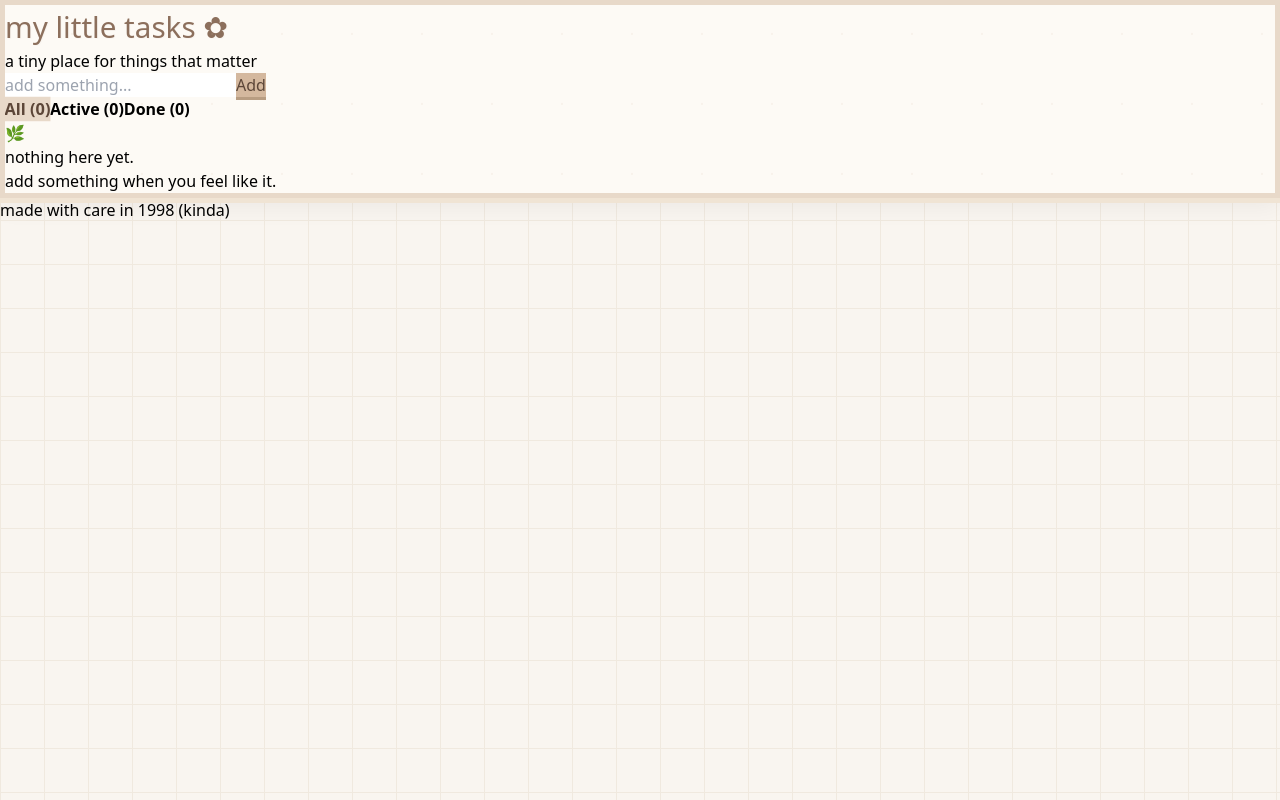
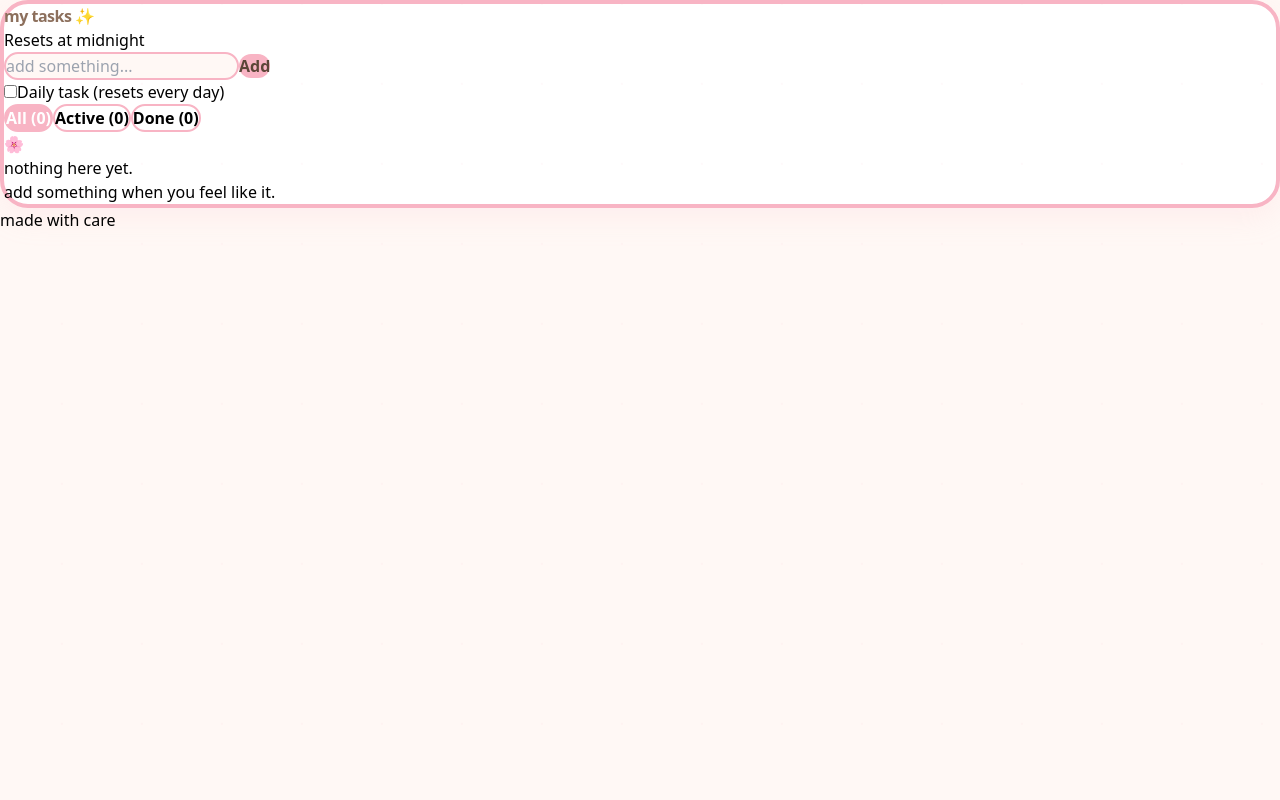
Before and after one commit to Mandersen1208/guild-task-tracker, a React (Vite) app: page / in a window 1280 px wide. Built offline with nearby package versions, Linux system fonts and the light colour scheme.

Commit message:
Build the Soft Kawaii Daily version for a 15-year-old (modern generational kawaii, daily reset support, calm & cute)

```diff
--- a/src/App.tsx
+++ b/src/App.tsx
@@ -1,4 +1,4 @@
-import { useState } from 'react';
+import { useState, useEffect } from 'react';
 import { useTasks } from './hooks/useTasks';
 import TaskInput from './components/TaskInput';
 import TaskList from './components/TaskList';
@@ -6,8 +6,15 @@ import TaskList from './components/TaskList';
 type Filter = 'all' | 'active' | 'completed';
 
 export default function App() {
-  const { tasks, isLoaded, addTask, toggleComplete, deleteTask } = useTasks();
+  const { tasks, isLoaded, addTask, toggleComplete, deleteTask, resetDailyTasks } = useTasks();
   const [filter, setFilter] = useState<Filter>('all');
+
+  // Daily reset on mount
+  useEffect(() => {
+    if (isLoaded) {
+      resetDailyTasks();
+    }
+  }, [isLoaded]);
 
   if (!isLoaded) return <div className="p-6">Loading...</div>;
 
@@ -21,33 +28,30 @@ export default function App() {
   const completedCount = tasks.filter(t => t.completed).length;
 
   return (
-    <div className="max-w-[460px] mx-auto p-6">
-      <div className="kawaii-container rounded-[26px] p-8 relative">
-
-        <div className="sparkles rounded-[21px]" />
+    <div className="max-w-[440px] mx-auto p-6">
+      <div className="kawaii-container p-8 relative">
+        <div className="sparkles rounded-[24px]" />
 
         <div className="text-center mb-8 relative z-10">
-          <div className="kawaii-header font-semibold tracking-tight">
-            my little tasks ✿
-          </div>
-          <p className="text-[#b89d82] text-sm mt-1">a tiny place for things that matter</p>
+          <div className="kawaii-header text-3xl">my tasks ✨</div>
+          <p className="text-[#B8A99A] text-sm mt-1">Resets at midnight</p>
         </div>
 
         <div className="relative z-10">
           <TaskInput onAdd={addTask} />
 
           <div className="flex gap-2 mb-6">
-            <button onClick={() => setFilter('all')} className={`filter-pill flex-1 py-2.5 text-sm rounded-3xl border ${filter === 'all' ? 'active' : 'bg-white text-[#8c6f5c] hover:bg-[#f9f5f0]'}`}>All ({tasks.length})</button>
-            <button onClick={() => setFilter('active')} className={`filter-pill flex-1 py-2.5 text-sm rounded-3xl border ${filter === 'active' ? 'active' : 'bg-white text-[#8c6f5c] hover:bg-[#f9f5f0]'}`}>Active ({activeCount})</button>
-            <button onClick={() => setFilter('completed')} className={`filter-pill flex-1 py-2.5 text-sm rounded-3xl border ${filter === 'completed' ? 'active' : 'bg-white text-[#8c6f5c] hover:bg-[#f9f5f0]'}`}>Done ({completedCount})</button>
+            <button onClick={() => setFilter('all')} className={`filter-pill flex-1 py-2.5 text-sm ${filter === 'all' ? 'active' : 'bg-white text-[#8C6F5C] hover:bg-[#FFF8F5]'}`}>All ({tasks.length})</button>
+            <button onClick={() => setFilter('active')} className={`filter-pill flex-1 py-2.5 text-sm ${filter === 'active' ? 'active' : 'bg-white text-[#8C6F5C] hover:bg-[#FFF8F5]'}`}>Active ({activeCount})</button>
+            <button onClick={() => setFilter('completed')} className={`filter-pill flex-1 py-2.5 text-sm ${filter === 'completed' ? 'active' : 'bg-white text-[#8C6F5C] hover:bg-[#FFF8F5]'}`}>Done ({completedCount})</button>
           </div>
 
           <TaskList tasks={filteredTasks} onToggle={toggleComplete} onDelete={deleteTask} />
         </div>
       </div>
 
-      <div className="text-center mt-4 text-xs text-[#b89d82] opacity-70">
-        made with care in 1998 (kinda)
+      <div className="text-center mt-4 text-xs text-[#B8A99A]">
+        made with care
       </div>
     </div>
   );
--- a/src/components/TaskInput.tsx
+++ b/src/components/TaskInput.tsx
@@ -6,13 +6,15 @@ interface TaskInputProps {
 
 export default function TaskInput({ onAdd }: TaskInputProps) {
   const [value, setValue] = useState('');
+  const [isDaily, setIsDaily] = useState(false);
   const inputRef = useRef<HTMLInputElement>(null);
 
   const handleSubmit = () => {
     const trimmed = value.trim();
     if (trimmed) {
-      onAdd(trimmed);
+      onAdd(trimmed, isDaily);
       setValue('');
+      setIsDaily(false);
       setTimeout(() => inputRef.current?.focus(), 0);
     }
   };
@@ -22,21 +24,31 @@ export default function TaskInput({ onAdd }: TaskInputProps) {
   };
 
   return (
-    <div className="flex gap-2 mb-6">
+    <div className="mb-6">
+      <div className="flex gap-2">
         <input
           ref={inputRef}
           type="text"
           value={value}
           onChange={(e) => setValue(e.target.value)}
+          onKeyDown={handleKeyDown}
           placeholder="add something..."
-        className="flex-1 px-5 py-3.5 bg-[#f9f5f0] border-2 border-[#e8d9c9] rounded-3xl text-[#5c4638] placeholder:text-[#c9b29f] focus:outline-none focus:border-[#d4b89e] text-sm"
+          className="task-input flex-1 px-5 py-3.5 text-[#5C4638] placeholder:text-[#C9B29F] text-sm"
         />
-      <button
-        onClick={handleSubmit}
-        className="add-button px-7 py-3.5 rounded-3xl text-sm font-medium active:scale-[0.985]"
-      >
+        <button onClick={handleSubmit} className="add-button px-6 py-3.5 text-sm">
           Add
         </button>
       </div>
+
+      <label className="flex items-center gap-2 mt-2 text-xs text-[#8C6F5C] cursor-pointer">
+        <input
+          type="checkbox"
+          checked={isDaily}
+          onChange={(e) => setIsDaily(e.target.checked)}
+          className="accent-[#F8B4C4]"
+        />
+        <span>Daily task (resets every day)</span>
+      </label>
+    </div>
   );
 }
--- a/src/components/TaskItem.tsx
+++ b/src/components/TaskItem.tsx
@@ -8,19 +8,24 @@ interface TaskItemProps {
 
 export default function TaskItem({ task, onToggle, onDelete }: TaskItemProps) {
   return (
-    <div className={`task-row group flex items-center gap-3 px-4 py-3.5 rounded-2xl ${task.completed ? 'completed' : ''}`}>
+    <div className={`task-row group flex items-center gap-3 px-4 py-3.5 ${task.completed ? 'completed' : ''}`}>
       <input
         type="checkbox"
         checked={task.completed}
         onChange={() => onToggle(task.id)}
-        className="w-5 h-5 accent-[#d4b89e] cursor-pointer"
+        className="w-5 h-5 accent-[#F8B4C4] cursor-pointer"
       />
-      <span className={`flex-1 text-[#5c4638] text-[15px] ${task.completed ? 'line-through' : ''}`}>
-        {task.text}
-      </span>
+      <div className="flex-1 flex items-center gap-2">
+        <span className={`text-[#5C4638] text-[15px] task-text ${task.completed ? 'line-through' : ''}`}>
+          {task.text}
+        </span>
+        {task.isDaily && (
+          <span className="daily-badge text-[10px]">daily</span>
+        )}
+      </div>
       <button
         onClick={() => onDelete(task.id)}
-        className="opacity-0 group-hover:opacity-100 text-[#d4b89e] hover:text-[#b89d82] text-xl transition-all leading-none pb-0.5"
+        className="opacity-0 group-hover:opacity-100 text-[#F8B4C4] hover:text-[#E07A5F] text-xl transition-all leading-none pb-0.5"
       >
         ×
       </button>
--- a/src/components/TaskList.tsx
+++ b/src/components/TaskList.tsx
@@ -10,8 +10,8 @@ interface TaskListProps {
 function EmptyState() {
   return (
     <div className="empty-state flex flex-col items-center justify-center py-14 text-center">
-      <div className="text-5xl mb-3 opacity-70">🌿</div>
-      <p className="text-[#b89d82] text-sm">nothing here yet.<br />add something when you feel like it.</p>
+      <div className="text-5xl mb-3 opacity-60">🌸</div>
+      <p className="text-[#B8A99A] text-sm">nothing here yet.<br />add something when you feel like it.</p>
     </div>
   );
 }
--- a/src/hooks/useTasks.ts
+++ b/src/hooks/useTasks.ts
@@ -2,50 +2,40 @@ import { useState, useEffect } from 'react';
 import { Task } from '../types';
 
 const STORAGE_KEY = 'tasks';
+const LAST_RESET_KEY = 'lastResetDate';
 
 export function useTasks() {
   const [tasks, setTasks] = useState<Task[]>([]);
   const [isLoaded, setIsLoaded] = useState(false);
 
-  // Load from localStorage (Frieren integrity)
   useEffect(() => {
     try {
       const raw = localStorage.getItem(STORAGE_KEY);
       if (raw) {
         const parsed = JSON.parse(raw);
-        if (Array.isArray(parsed)) {
-          setTasks(parsed);
-        }
+        if (Array.isArray(parsed)) setTasks(parsed);
       }
-    } catch {
-      localStorage.removeItem(STORAGE_KEY);
-    }
+    } catch {}
     setIsLoaded(true);
   }, []);
 
-  // Save on change
   const save = (newTasks: Task[]) => {
-    try {
-      localStorage.setItem(STORAGE_KEY, JSON.stringify(newTasks));
-      setTasks(newTasks);
-    } catch (e) {
-      console.error('Failed to save tasks');
-    }
+    localStorage.setItem(STORAGE_KEY, JSON.stringify(newTasks));
+    setTasks(newTasks);
   };
 
-  const addTask = (text: string) => {
+  const addTask = (text: string, isDaily: boolean = false) => {
     const newTask: Task = {
       id: crypto.randomUUID(),
       text: text.trim(),
       completed: false,
+      isDaily,
     };
     save([...tasks, newTask]);
   };
 
   const toggleComplete = (id: string) => {
-    const updated = tasks.map(t =>
-      t.id === id ? { ...t, completed: !t.completed } : t
-    );
+    const updated = tasks.map(t => t.id === id ? { ...t, completed: !t.completed } : t);
     save(updated);
   };
 
@@ -54,11 +44,26 @@ export function useTasks() {
     save(updated);
   };
 
+  // Daily reset logic (Shiroe)
+  const resetDailyTasks = () => {
+    const today = new Date().toISOString().split('T')[0];
+    const lastReset = localStorage.getItem(LAST_RESET_KEY);
+
+    if (lastReset !== today) {
+      const updated = tasks.map(t =>
+        t.isDaily ? { ...t, completed: false } : t
+      );
+      save(updated);
+      localStorage.setItem(LAST_RESET_KEY, today);
+    }
+  };
+
   return {
     tasks,
     isLoaded,
     addTask,
     toggleComplete,
     deleteTask,
+    resetDailyTasks,
   };
 }
--- a/src/index.css
+++ b/src/index.css
@@ -4,90 +4,106 @@
 
 body {
   font-family: system-ui, -apple-system, BlinkMacSystemFont, 'Segoe UI', Roboto, sans-serif;
-  background: #f9f5f0;
-  background-image:
-    linear-gradient(#f0e9df 1px, transparent 1px),
-    linear-gradient(90deg, #f0e9df 1px, transparent 1px);
-  background-size: 44px 44px;
+  background: #FFF8F5;
 }
 
-/* Cozy 90s Japanese Blog */
+/* Soft Kawaii Daily - Modern generational aesthetic */
 .kawaii-container {
-  background: #fdfaf5;
-  border: 5px solid #e8d9c9;
-  box-shadow: 0 0 0 5px #f0e4d4, 0 8px 25px rgba(0,0,0,0.06);
-  position: relative;
-  overflow: hidden;
+  background: white;
+  border: 4px solid #F8B4C4;
+  box-shadow: 0 10px 30px rgba(248, 180, 196, 0.15);
+  border-radius: 28px;
 }
 
-/* Subtle Sparkles (much gentler) */
+/* Gentle Sparkles (very subtle) */
 .sparkles {
   position: absolute;
   inset: 0;
   pointer-events: none;
-  background-image:
-    radial-gradient(circle, #d4b89e 1px, transparent 1px);
-  background-size: 70px 70px;
-  animation: sparkleFloat 12s linear infinite;
-  opacity: 0.12;
+  background-image: radial-gradient(circle, #F8B4C4 1px, transparent 1px);
+  background-size: 80px 80px;
+  animation: sparkleFloat 20s linear infinite;
+  opacity: 0.08;
 }
 
 @keyframes sparkleFloat {
   0% { background-position: 0 0; }
-  100% { background-position: 70px 140px; }
+  100% { background-position: 80px 160px; }
 }
 
-/* Soft Header */
+/* Header */
 .kawaii-header {
-  font-size: 1.85rem;
-  color: #8c6f5c;
-  text-shadow: 1px 1px 0 #f9f5f0;
+  color: #8C6F5C;
+  font-weight: 600;
+  letter-spacing: -0.5px;
 }
 
-/* Gentle Filter Pills */
+/* Soft Input */
+.task-input {
+  background: #FFF8F5;
+  border: 2px solid #F8B4C4;
+  border-radius: 9999px;
+  transition: all 0.2s ease;
+}
+.task-input:focus {
+  border-color: #F8B4C4;
+  box-shadow: 0 0 0 4px rgba(248, 180, 196, 0.15);
+}
+
+/* Add Button */
+.add-button {
+  background: #F8B4C4;
+  color: #5C4638;
+  font-weight: 600;
+  border-radius: 9999px;
+  transition: all 0.1s ease;
+}
+.add-button:active {
+  transform: scale(0.96);
+}
+
+/* Filter Pills */
 .filter-pill {
+  border-radius: 9999px;
+  font-weight: 600;
   transition: all 0.2s ease;
-  font-weight: 600;
-  border-color: #e8d9c9;
+  border: 2px solid #F8B4C4;
 }
 .filter-pill.active {
-  background-color: #e8d9c9;
-  color: #5c4638;
-  border-color: #d4b89e;
-  transform: scale(1.02);
+  background: #F8B4C4;
+  color: white;
+  border-color: #F8B4C4;
 }
 
-/* Soft Add Button */
-.add-button {
-  background: #d4b89e;
-  color: #5c4638;
-  transition: all 0.1s ease;
-  box-shadow: 0 3px 0 #b89d82;
+/* Task Cards */
+.task-row {
+  background: white;
+  border: 2px solid #F8B4C4;
+  border-radius: 20px;
+  transition: all 0.2s ease;
 }
-.add-button:active {
-  transform: translateY(2px);
-  box-shadow: 0 1px 0 #b89d82;
+.task-row:hover {
+  border-color: #F8B4C4;
+  transform: translateY(-1px);
 }
 
 /* Completion */
 .completed .task-text {
-  color: #c9b29f;
+  color: #C9B29F;
   text-decoration: line-through;
   transition: all 0.3s ease;
 }
 
-/* Task Rows */
-.task-row {
-  transition: all 0.2s ease;
-  border: 2px solid #e8d9c9;
-  background: white;
-}
-.task-row:hover {
-  border-color: #d4b89e;
-  transform: translateY(-1px);
+/* Daily indicator */
+.daily-badge {
+  font-size: 10px;
+  background: #B8E0D2;
+  color: #5C4638;
+  padding: 1px 6px;
+  border-radius: 9999px;
 }
 
-/* Gentle Empty State */
+/* Empty State */
 .empty-state {
   animation: gentleBob 3s ease infinite;
 }
--- a/src/types.ts
+++ b/src/types.ts
@@ -2,4 +2,5 @@ export interface Task {
   id: string;
   text: string;
   completed: boolean;
+  isDaily?: boolean;
 }
```
Lines whose indentation alone changed are shown as unchanged.
